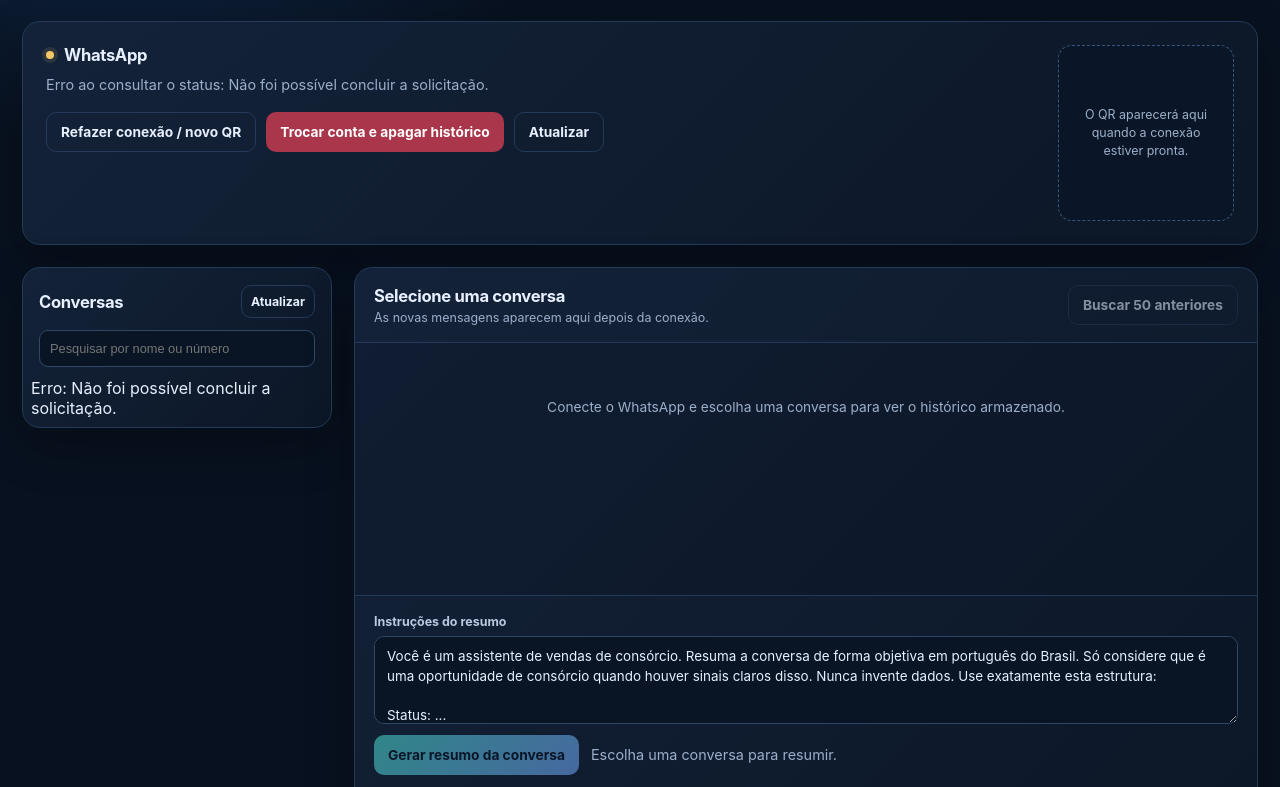
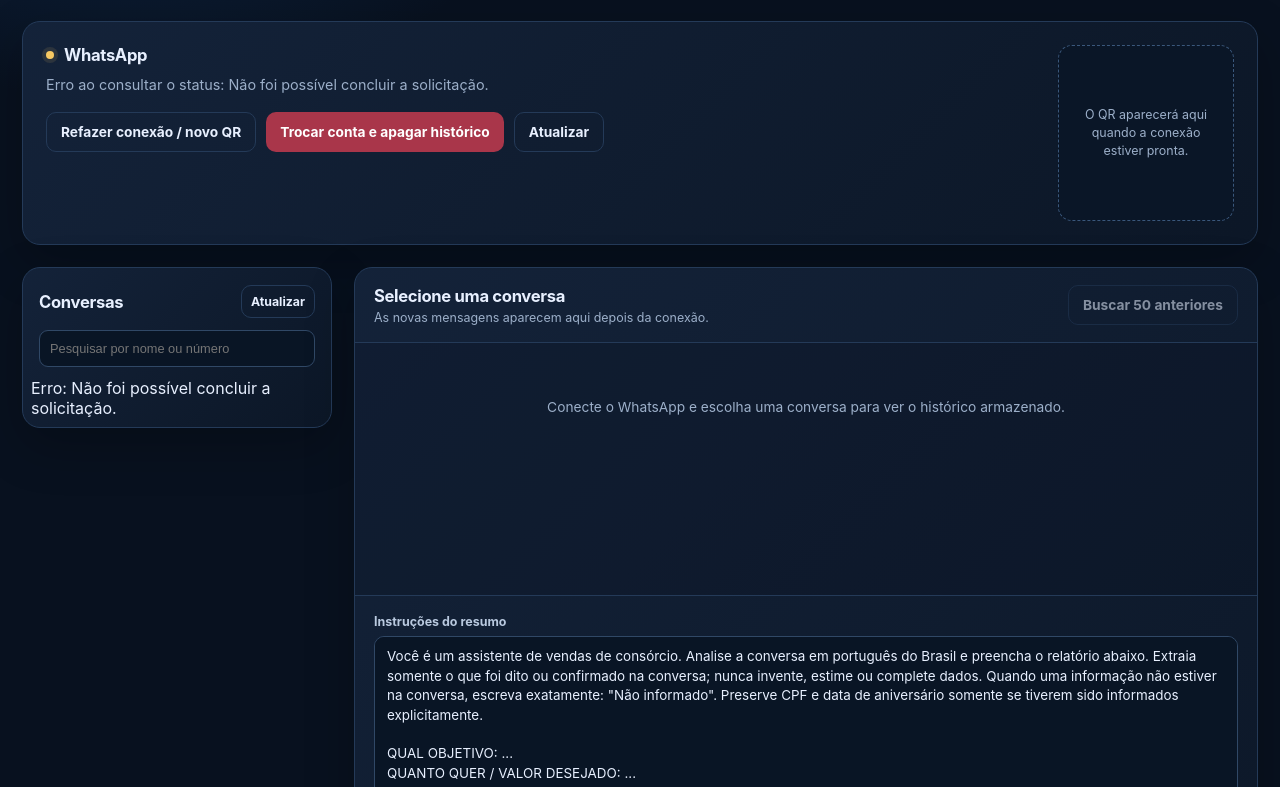
Before and after one commit to juniorkrever55-ctrl/Krever-Resumidor, a website: page public/index.html in a window 1280 px wide. Shown: the part 151-938 px from the top of the page. Drawn offline with Linux system fonts and the light colour scheme; no server answers.

Commit message:
Amplia campos do relatório de consórcio
Co-authored-by: arena-agent <297053741+arena-agent@users.noreply.github.com>

```diff
--- a/public/index.html
+++ b/public/index.html
@@ -121,16 +121,26 @@
         <div class="entries" id="entries"><p class="empty">Conecte o WhatsApp e escolha uma conversa para ver o histórico armazenado.</p></div>
         <section class="summary-area">
           <label for="instructions">Instruções do resumo</label>
-          <textarea id="instructions">Você é um assistente de vendas de consórcio. Resuma a conversa de forma objetiva em português do Brasil. Só considere que é uma oportunidade de consórcio quando houver sinais claros disso. Nunca invente dados. Use exatamente esta estrutura:
+          <textarea id="instructions" rows="16">Você é um assistente de vendas de consórcio. Analise a conversa em português do Brasil e preencha o relatório abaixo. Extraia somente o que foi dito ou confirmado na conversa; nunca invente, estime ou complete dados. Quando uma informação não estiver na conversa, escreva exatamente: "Não informado". Preserve CPF e data de aniversário somente se tiverem sido informados explicitamente.
 
-Status: ...
-Cliente: ...
-Interesse/objetivo: ...
-Dados informados: ...
-Objeções ou pendências: ...
-Próxima ação recomendada: ...
-
-Se a conversa for pessoal ou não tiver dados de venda de consórcio, responda apenas: "Conversação pessoal — sem dados de venda de consórcio."</textarea>
+QUAL OBJETIVO: ...
+QUANTO QUER / VALOR DESEJADO: ...
+PAGA ALUGUEL: ...
+HÁ QUANTO TEMPO PAGA ALUGUEL: ...
+RENDA MENSAL: ...
+PARCELA IDEAL: ...
+ENTRADA/ADESÃO: ...
+O QUE É A ENTRADA/ADESÃO: ...
+QUANTO TEMPO LEVOU PARA JUNTAR: ...
+PROFISSÃO: ...
+CPF: ...
+DATA DE ANIVERSÁRIO: ...
+ESTADO CIVIL: ...
+TOMA ESSA DECISÃO SOZINHO: ...
+QUANDO PRETENDE INICIAR ESSE PROJETO: ...
+O QUE APRESENTEI: ...
+POR QUE NÃO FECHOU: ...
+PRÓXIMO PASSO: ...</textarea>
           <div class="summary-actions"><button class="button" type="button" id="summarize-button" disabled>Gerar resumo da conversa</button><span class="hint" id="summary-hint">Escolha uma conversa para resumir.</span></div>
           <div class="summary-output" id="summary-output" aria-live="polite">O resumo aparecerá aqui.</div>
         </section>
```
Also changed, not shown: index.js (+19 -9 lines).
